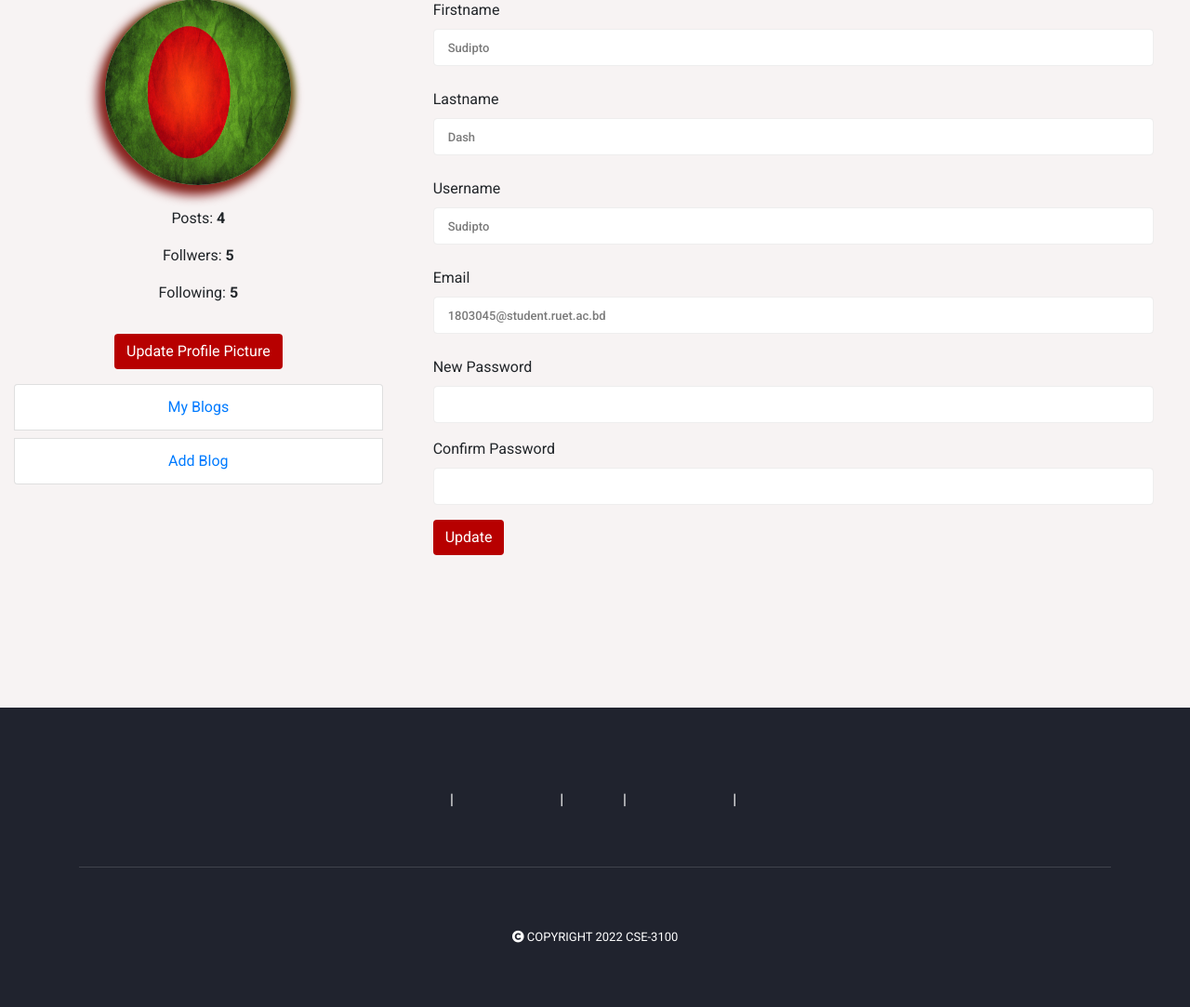
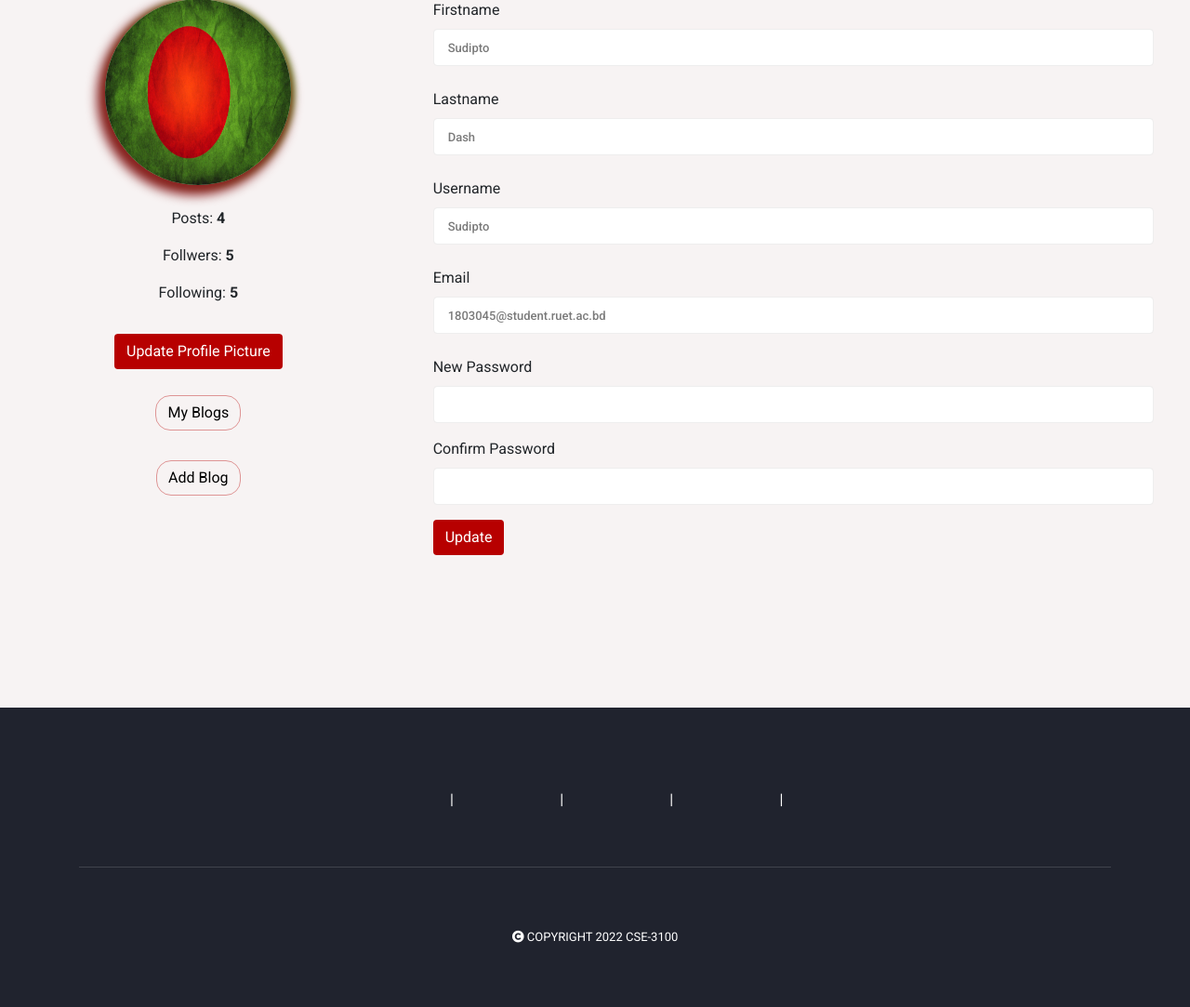
Before and after one commit to Sudipto-dash/Blogging-Website, a Django app: page /profile/ in a window 1280 px wide. Shown: the part 149-1232 px from the top of the page at 93% size. Run offline with Django 4.2, Linux system fonts and the light colour scheme; a user stored in the database is signed in; data comes from the database, SQL or seed files in the repository; both versions use the stored data as it was after the commit; parts of the project's set-up code (start-up, migrations or seed data) failed here and were passed over; some libraries are stand-ins or nearby versions.

Commit message:
Update CSS
Update CSS

```diff
--- a/blogBD/assets/css/blogbd-css.css
+++ b/blogBD/assets/css/blogbd-css.css
@@ -824,9 +824,21 @@
 	letter-spacing: 0.25px;
 	transition: all .3s;
 }
-
-footer ul.social-icons li a:hover {
-	color: #b70000;
+/*Social Icon Hover*/
+footer ul.social-icons li .faceboook:hover{
+	color: #4267b2 !important;
+}
+footer ul.social-icons li .twitter:hover{
+	color: #00acee !important;
+}
+footer ul.social-icons li .linkedin:hover{
+	color: #0072b1 !important;
+}
+footer ul.social-icons li .github:hover{
+	color: #6e5494 !important;
+}
+footer ul.social-icons li .youtube:hover{
+	color: #c4302b !important;
 }
 
 footer p {
@@ -1173,11 +1185,15 @@
 	border-color: #b70000;
 	box-shadow: 0 0 0 .2rem rgba(207,16,30,.25);
 }
-.btn-primary:not(:disabled):not(.disabled).active, .btn-primary:not(:disabled):not(.disabled):active, .show>.btn-primary.dropdown-toggle {
+.search-act:not(:disabled):not(.disabled).active, .search-act:not(:disabled):not(.disabled):active, .show>.search-act.dropdown-toggle {
     color: #fff;
     background-color: #ffffff00;
     border-color: rgba(207, 68, 68, 0);
     height: 50px;
+}
+.btn-primary:not(:disabled):not(.disabled).active, .btn-primary:not(:disabled):not(.disabled):active, .show>.btn-primary.dropdown-toggle{
+	background-color: #066402;
+    border-color: rgba(207, 68, 68, 0);
 }
 .btn-primary.focus, .btn-primary:focus {
 	box-shadow: 0 0 0 .2rem rgba(205, 26, 38, 0.25);
@@ -1254,4 +1270,28 @@
 .owl-carousel .owl-item img{
 	height: 300px;
 }
+.list-group-item{
+	background-color: rgba(5, 100, 2, 0);
+	border: none;
+}
+.text-color{
+	color: white;
+}
+.special-button{
+	background-color: #ffffff00;
+	border-color: #b7000063;
+	border-radius: 1em;
+	border-width: .1em;
+	color: black;
+
+}
+
+.special-button:hover{
+	background-color: #08682a;
+	box-shadow: 1px 6px 5px 0 rgb(0 0 0 / 63%), 0 17px 20px 1px rgb(0 0 0 / 21%);
+	border-color: #054b0287;
+}
+.a-tag:hover{
+	color: white;
+}
 /*color button: #b70000*/
--- a/blogBD/template/footer.html
+++ b/blogBD/template/footer.html
@@ -3,11 +3,11 @@
     <div class="row">
       <div class="col-lg-12">
         <ul class="social-icons">
-          <li><a href="#"><i class="fa fa-facebook-square icon"></i></a></li>
-            <li><a href="#"><i class="fa fa-twitter-square icon"></i></a></li>
-            <li><a href="#"><i class="fa fa-linkedin-square icon"></i></a></li>
-            <li><a href="#"><i class="fa fa-github-square icon"></i></li>
-            <li><a href="#"><i class="fa fa-youtube-square icon"></i></a></li>
+          <li><a class="faceboook" href="#"><i class="fa fa-facebook-square icon"></i></a></li>
+            <li><a class="github" href="#"><i class="fa fa-github-square icon"></i></li>
+            <li><a class="twitter" href="#"><i class="fa fa-twitter-square icon"></i></a></li>
+            <li><a class="youtube" href="#"><i class="fa fa-youtube-square icon"></i></a></li>
+            <li><a class="linkedin" href="#"><i class="fa fa-linkedin-square icon"></i></a></li>
         </ul>
       </div>
       <div class="col-lg-12">
--- a/blogBD/template/header.html
+++ b/blogBD/template/header.html
@@ -45,7 +45,7 @@
             {%endif%}
             <form class="form-inline d-flex flex-nowrap my-2 ml-auto search-form" action="{%url 'search_blogs'%}" method="GET">
               <input class="form-control px-5 searchText" name="search" type="text" placeholder="SEARCH BLOGS" required>
-              <button class="btn btn-primary search-btn ml-1"><i class="fa fa-search"></i></button>
+              <button class="btn btn-primary search-btn search-act ml-1"><i class="fa fa-search"></i></button>
             </form>
           </ul>
         </div>
--- a/blogBD/template/user_profile.html
+++ b/blogBD/template/user_profile.html
@@ -54,13 +54,17 @@
                     </div>
                     <ul class="list-group text-center mt-2 mb-5">
                         <li class="list-group-item my-1">
-                            <a class="text-decoration-none" href="{%url 'my_blogs'%}">
+                            <a class="text-decoration-none text-color a-tag " href="{%url 'my_blogs'%}">
+                            <button class="btn btn-primary special-button">
                                 My Blogs
+                        </button>
                             </a>
                         </li>
                         <li class="list-group-item my-1">
-                            <a class="text-decoration-none" href="#">
+                            <a class="text-decoration-none text-color a-tag" href="#">
+                                <button class="btn btn-primary special-button">
                                 Add Blog
+                            </button>
                             </a>
                         </li>
                     </ul>
```
Also changed, not shown: blogBD/db.sqlite3.
